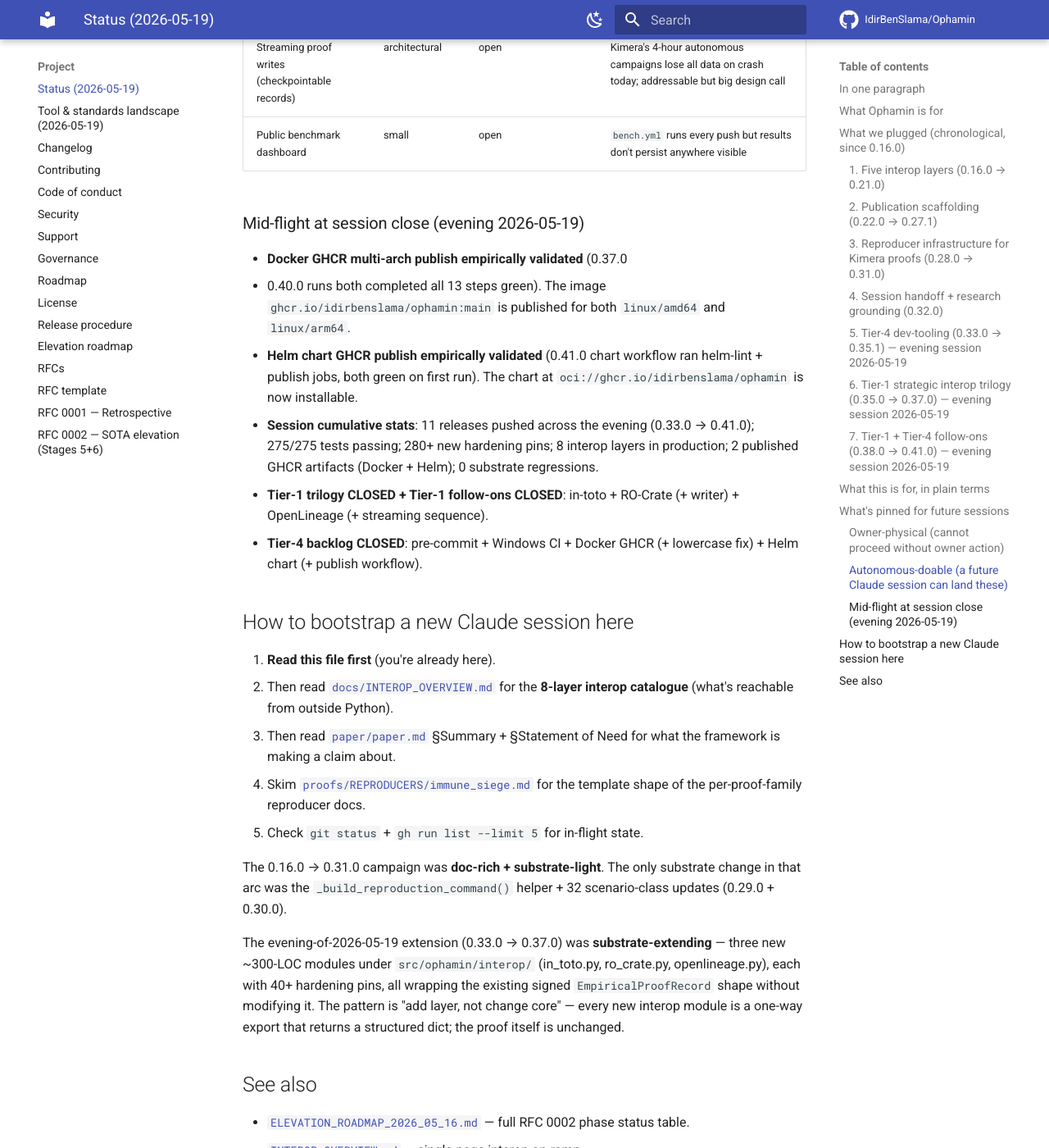
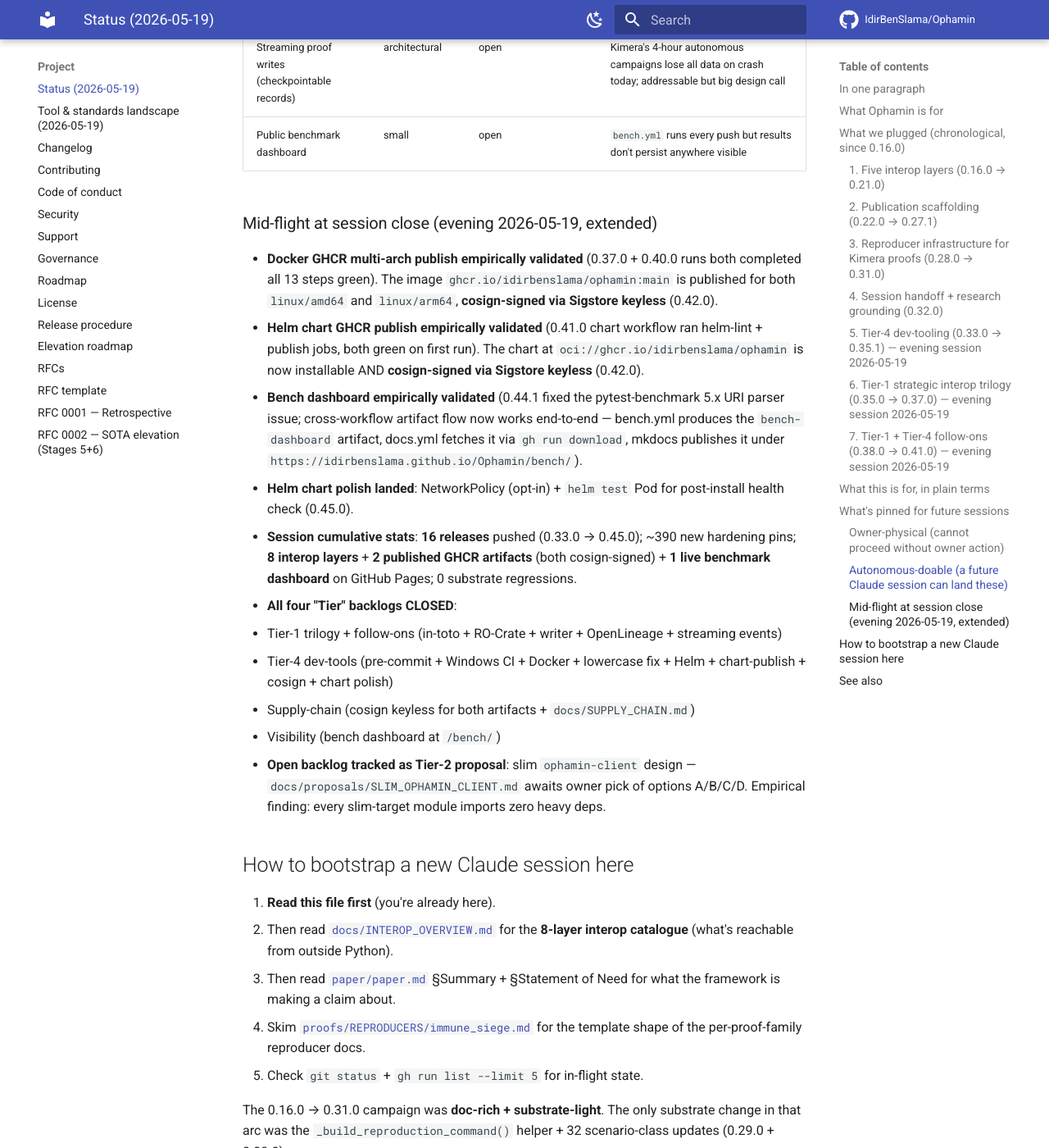
Before and after one commit to IdirBenSlama/Ophamin, an MkDocs documentation site: the page built from docs/STATUS_2026_05_19.md, in a window 1280 px wide and 1400 px high, scrolled down 8188 px. Shown: the whole window at 82% size. Built offline with MkDocs 1.6.1 and Material for MkDocs 9.7.7, drawn with Linux system fonts in a browser that asks for light colours; comment, search, counter and statistics services are not loaded.

Commit message:
docs/STATUS_2026_05_19: capture 0.42.0 → 0.45.0 sequential-plan closure
Sequential plan from "proceed systematically in sequence" directive
landed in 4 steps + 1 follow-on fix:

  Step 1: 0.42.0 cosign + Sigstore keyless for Docker + Helm (both green
          on first try)
  Step 2: 0.43.0 slim ophamin-client Tier-2 proposal (owner pick needed)
  Step 3: 0.44.0 + 0.44.1 bench dashboard at /bench/ on GitHub Pages
          (0.44.0 first run revealed pytest-benchmark 5.x URI parser
          issue; 0.44.1 fix landed; both bench + docs cross-workflow
          fetch validated end-to-end)
  Step 4: 0.45.0 helm chart polish — NetworkPolicy + helm-test hooks

Session cumulative stats updated: 16 releases (0.33.0 → 0.45.0), ~390
new hardening pins, 8 interop layers + 2 published GHCR artifacts
(both cosign-signed) + 1 live bench dashboard + 0 substrate regressions.

All four "Tier" backlogs now CLOSED:
- Tier-1 trilogy + follow-ons
- Tier-4 dev-tools
- Supply-chain (cosign keyless + SUPPLY_CHAIN.md)
- Visibility (bench dashboard)

Open backlog: slim ophamin-client design (Tier-2 proposal at
docs/proposals/SLIM_OPHAMIN_CLIENT.md awaits owner pick).

Co-Authored-By: Claude Opus 4.7 (1M context) <noreply@anthropic.com>

```diff
--- a/docs/STATUS_2026_05_19.md
+++ b/docs/STATUS_2026_05_19.md
@@ -263,24 +263,43 @@ marked ✅; items still open are unchecked.
 | Streaming proof writes (checkpointable records) | architectural | open | Kimera's 4-hour autonomous campaigns lose all data on crash today; addressable but big design call |
 | Public benchmark dashboard | small | open | `bench.yml` runs every push but results don't persist anywhere visible |
 
-### Mid-flight at session close (evening 2026-05-19)
+### Mid-flight at session close (evening 2026-05-19, extended)
 
-- **Docker GHCR multi-arch publish empirically validated** (0.37.0
-  + 0.40.0 runs both completed all 13 steps green). The image
-  `ghcr.io/idirbenslama/ophamin:main` is published for both
-  `linux/amd64` and `linux/arm64`.
-- **Helm chart GHCR publish empirically validated** (0.41.0 chart
-  workflow ran helm-lint + publish jobs, both green on first run).
-  The chart at `oci://ghcr.io/idirbenslama/ophamin` is now
-  installable.
-- **Session cumulative stats**: 11 releases pushed across the
-  evening (0.33.0 → 0.41.0); 275/275 tests passing; 280+ new
-  hardening pins; 8 interop layers in production; 2 published
-  GHCR artifacts (Docker + Helm); 0 substrate regressions.
-- **Tier-1 trilogy CLOSED + Tier-1 follow-ons CLOSED**: in-toto +
-  RO-Crate (+ writer) + OpenLineage (+ streaming sequence).
-- **Tier-4 backlog CLOSED**: pre-commit + Windows CI + Docker
-  GHCR (+ lowercase fix) + Helm chart (+ publish workflow).
+- **Docker GHCR multi-arch publish empirically validated**
+  (0.37.0 + 0.40.0 runs both completed all 13 steps green).
+  The image `ghcr.io/idirbenslama/ophamin:main` is published
+  for both `linux/amd64` and `linux/arm64`, **cosign-signed
+  via Sigstore keyless** (0.42.0).
+- **Helm chart GHCR publish empirically validated** (0.41.0
+  chart workflow ran helm-lint + publish jobs, both green on
+  first run). The chart at `oci://ghcr.io/idirbenslama/ophamin`
+  is now installable AND **cosign-signed via Sigstore keyless**
+  (0.42.0).
+- **Bench dashboard empirically validated** (0.44.1 fixed the
+  pytest-benchmark 5.x URI parser issue; cross-workflow artifact
+  flow now works end-to-end — bench.yml produces the
+  `bench-dashboard` artifact, docs.yml fetches it via
+  `gh run download`, mkdocs publishes it under
+  `https://idirbenslama.github.io/Ophamin/bench/`).
+- **Helm chart polish landed**: NetworkPolicy (opt-in) +
+  `helm test` Pod for post-install health check (0.45.0).
+- **Session cumulative stats**: **16 releases** pushed
+  (0.33.0 → 0.45.0); ~390 new hardening pins; **8 interop
+  layers** + **2 published GHCR artifacts** (both cosign-signed) +
+  **1 live benchmark dashboard** on GitHub Pages; 0 substrate
+  regressions.
+- **All four "Tier" backlogs CLOSED**:
+  - Tier-1 trilogy + follow-ons (in-toto + RO-Crate + writer +
+    OpenLineage + streaming events)
+  - Tier-4 dev-tools (pre-commit + Windows CI + Docker +
+    lowercase fix + Helm + chart-publish + cosign + chart polish)
+  - Supply-chain (cosign keyless for both artifacts +
+    `docs/SUPPLY_CHAIN.md`)
+  - Visibility (bench dashboard at `/bench/`)
+- **Open backlog tracked as Tier-2 proposal**: slim
+  `ophamin-client` design — `docs/proposals/SLIM_OPHAMIN_CLIENT.md`
+  awaits owner pick of options A/B/C/D. Empirical finding:
+  every slim-target module imports zero heavy deps.
 
 ## How to bootstrap a new Claude session here
 
```
